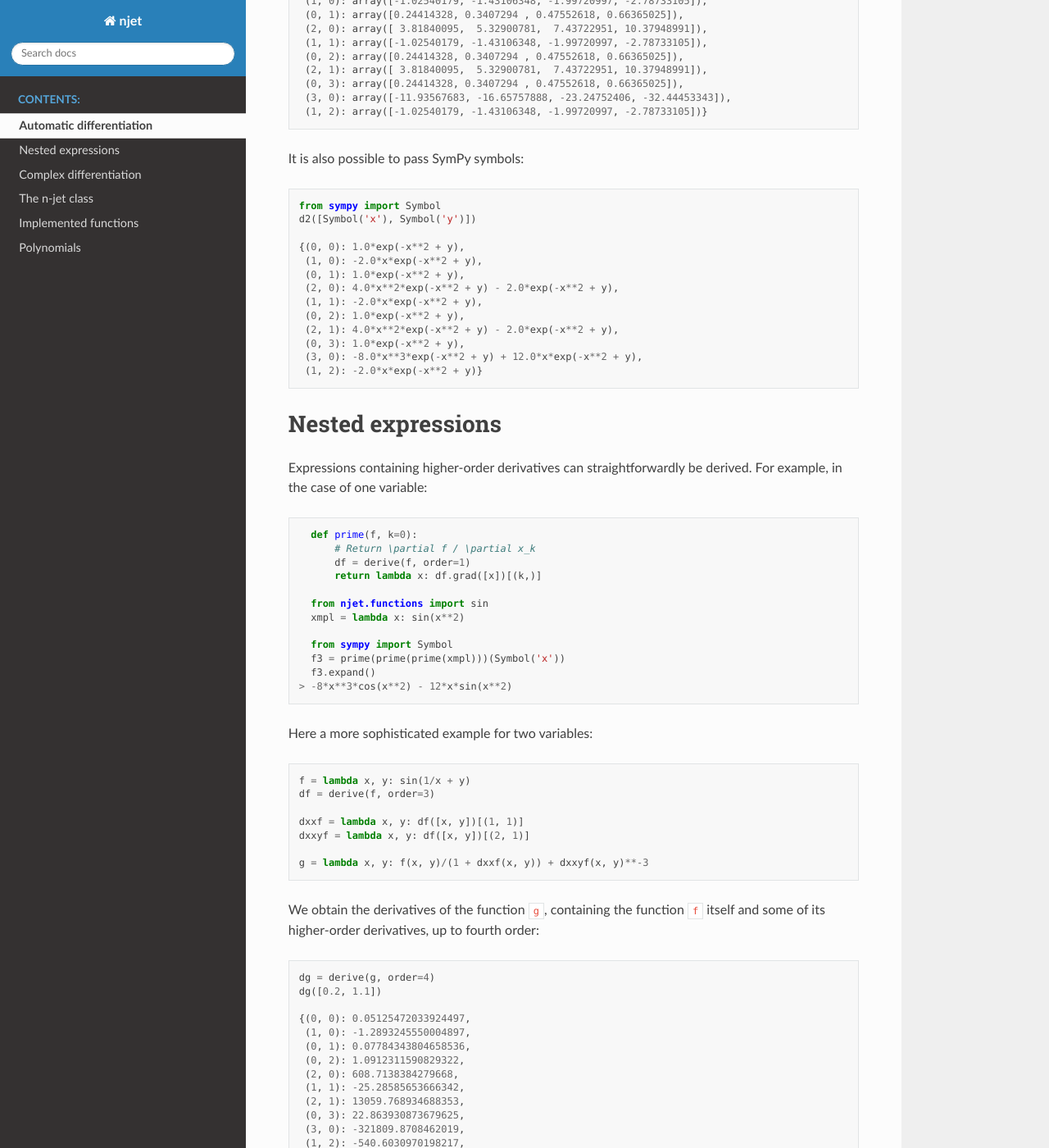
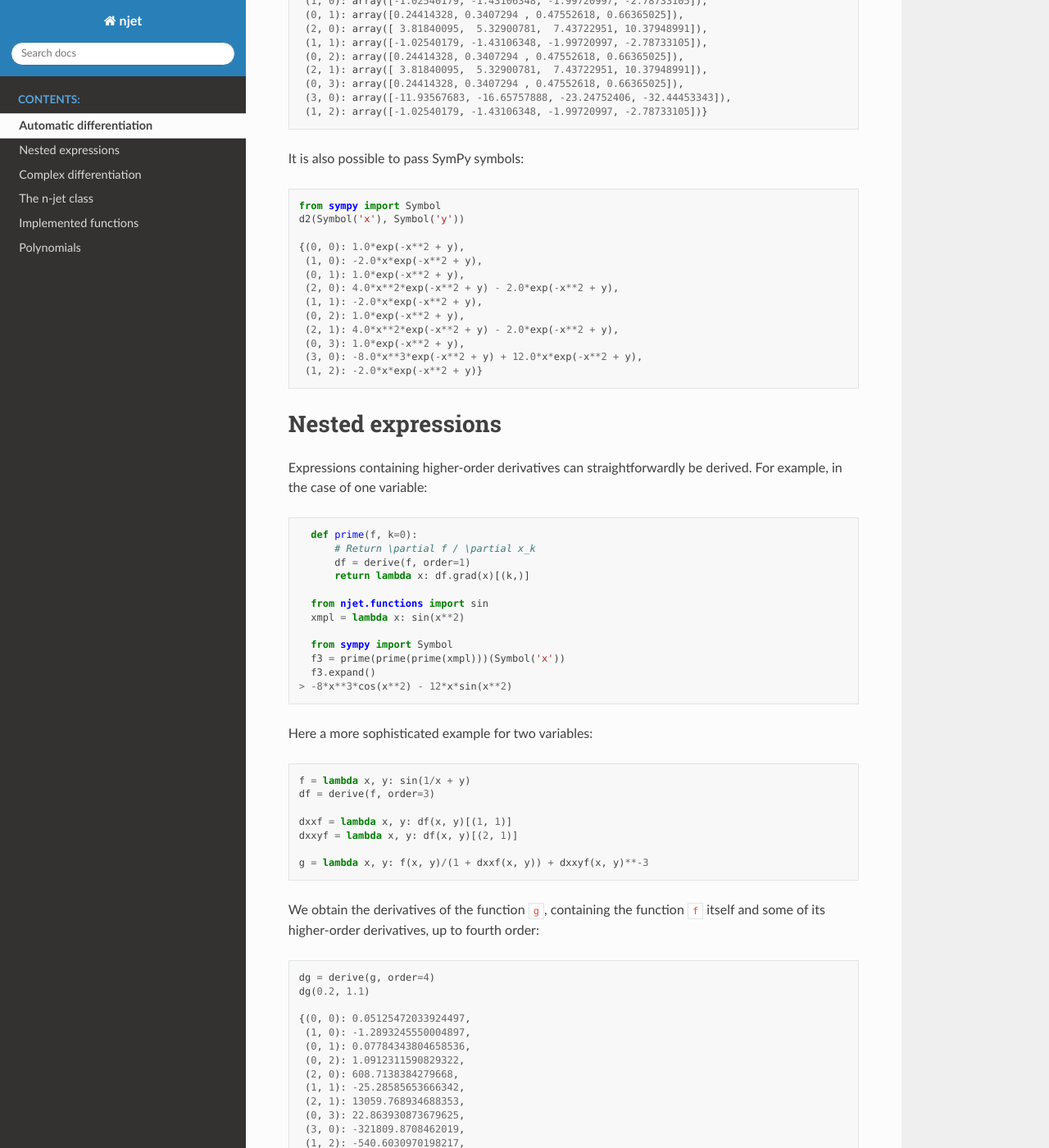
Before and after one commit to mtitze/njet, a Sphinx documentation site: the page built from docs/source/ad.rst, in a window 1280 px wide and 1400 px high, scrolled down 683 px. Shown: the whole window at 82% size. Built offline with Sphinx 7.4.7 and the Read the Docs theme 2.0.0, drawn with Linux system fonts in a browser that asks for light colours; some of the changed text lies outside the part shown.

Commit message:
docs updated

```diff
--- a/docs/source/ad.rst
+++ b/docs/source/ad.rst
@@ -18,7 +18,7 @@ AD step separately ...
     lin = np.linspace(3, 4, 4)
 
     for e in lin:
-        print( d2([2.1, e]) )
+        print( d2(2.1, e) )
 
     {(0, 0): 0.24414328315343706, (1, 0): -1.0254017892444356, (0, 1): 0.24414328315343706, (2, 0): 3.818400948519755, (1, 1): -1.0254017892444356, (0, 2): 0.24414328315343706, (2, 1): 3.8184009485197556, (0, 3): 0.24414328315343706, (3, 0): -11.935676826805235, (1, 2): -1.0254017892444356}
     {(0, 0): 0.34072939947024816, (1, 0): -1.4310634777750424, (0, 1): 0.34072939947024816, (2, 0): 5.329007807714682, (1, 1): -1.4310634777750424, (0, 2): 0.34072939947024816, (2, 1): 5.329007807714681, (0, 3): 0.34072939947024816, (3, 0): -16.657578881301497, (1, 2): -1.4310634777750422}
@@ -29,7 +29,7 @@ AD step separately ...
 
 .. code-block:: python
 
-    d2([2.1, lin])
+    d2(2.1, lin)
 
     {(0, 0): array([0.24414328, 0.3407294 , 0.47552618, 0.66365025]),
      (1, 0): array([-1.02540179, -1.43106348, -1.99720997, -2.78733105]),
@@ -47,7 +47,7 @@ It is also possible to pass SymPy symbols:
 .. code-block:: python
 
     from sympy import Symbol
-    d2([Symbol('x'), Symbol('y')])
+    d2(Symbol('x'), Symbol('y'))
 
     {(0, 0): 1.0*exp(-x**2 + y),
      (1, 0): -2.0*x*exp(-x**2 + y),
@@ -71,7 +71,7 @@ of one variable:
     def prime(f, k=0):
         # Return \partial f / \partial x_k
         df = derive(f, order=1)
-        return lambda x: df.grad([x])[(k,)]
+        return lambda x: df.grad(x)[(k,)]
 
     from njet.functions import sin
     xmpl = lambda x: sin(x**2)
@@ -88,8 +88,8 @@ Here a more sophisticated example for two variables:
     f = lambda x, y: sin(1/x + y)
     df = derive(f, order=3)
 
-    dxxf = lambda x, y: df([x, y])[(1, 1)]
-    dxxyf = lambda x, y: df([x, y])[(2, 1)]
+    dxxf = lambda x, y: df(x, y)[(1, 1)]
+    dxxyf = lambda x, y: df(x, y)[(2, 1)]
 
     g = lambda x, y: f(x, y)/(1 + dxxf(x, y)) + dxxyf(x, y)**-3
 
@@ -99,7 +99,7 @@ and some of its higher-order derivatives, up to fourth order:
 .. code-block:: python
 
     dg = derive(g, order=4)
-    dg([0.2, 1.1])
+    dg(0.2, 1.1)
 
     {(0, 0): 0.05125472033924497,
      (1, 0): -1.2893245550004897,
@@ -121,7 +121,7 @@ Of course, this also synergizes with either NumPy arrays or SymPy symbols. E.g.:
 
 .. code-block:: python
 
-    dg([np.linspace(0.2, 0.64, 5), 1.1])
+    dg(np.linspace(0.2, 0.64, 5), 1.1)
 
     {(0, 0): array([0.05125472, 0.10722629, 0.37526799, 0.10042023, 0.39647601]),
      (1, 0): array([-1.28932456,  0.8244532 , 10.59476301,  1.63373827, 12.93969049]),
@@ -150,7 +150,7 @@ complex conjugate counterpart. So what will *not* work is
 
     f = lambda z: z.conjugate()
     df = derive(f)
-    df([Symbol('z')])
+    df(Symbol('z'))
   > {(0,): conjugate(z), (1,): 1.0}
 
 The correct way to deal with this anti-holomorphic function would be:
@@ -159,7 +159,7 @@ The correct way to deal with this anti-holomorphic function would be:
 
     f = lambda z, zc: zc
     df = derive(f)
-    df([Symbol('z'), Symbol('z').conjugate()])
+    df(Symbol('z'), Symbol('z').conjugate())
   > {(0, 0): conjugate(z), (0, 1): 1.0}
 
 In the following the AD routines are explained in more detail.
```
Also changed, not shown: README.md (+1 -1 lines).
